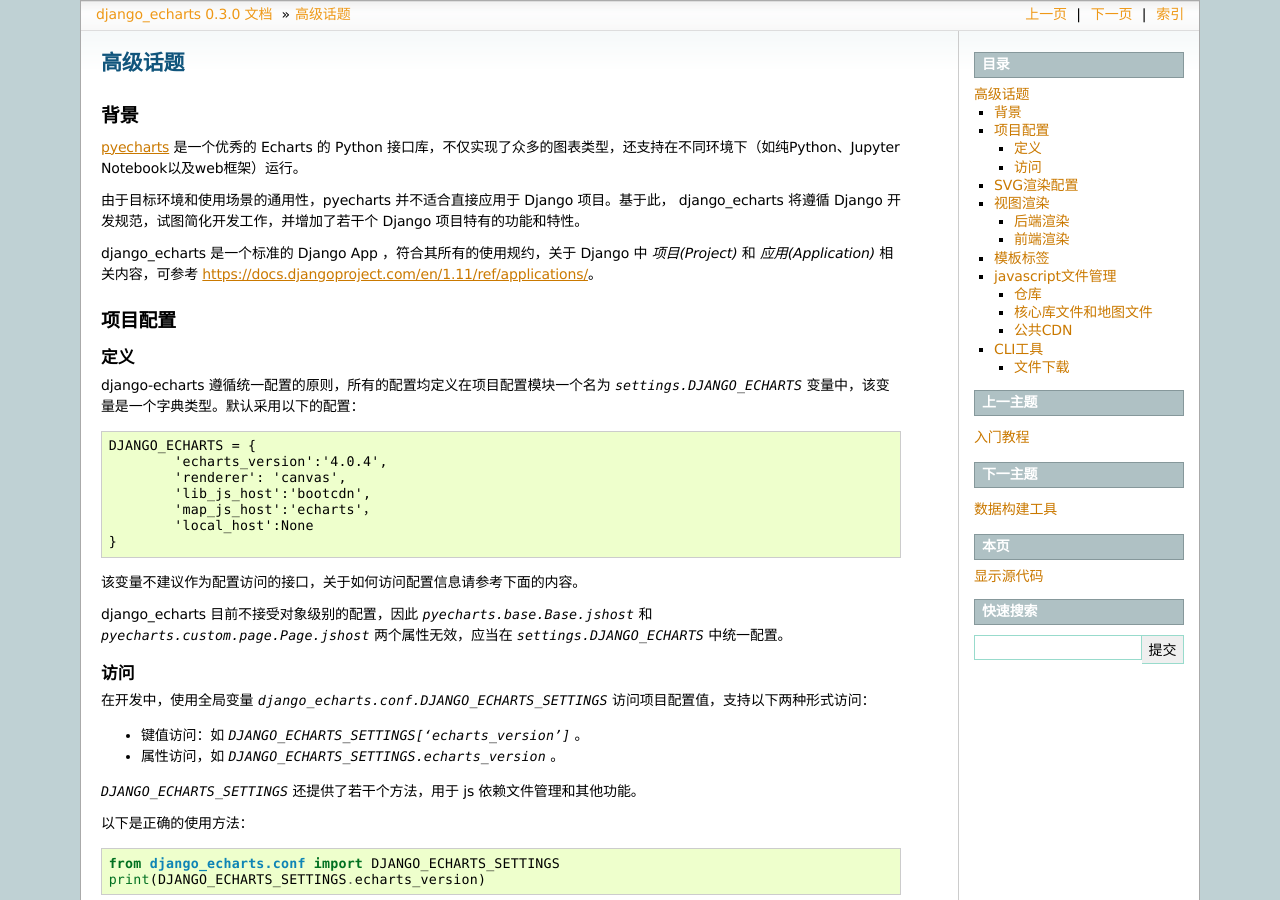
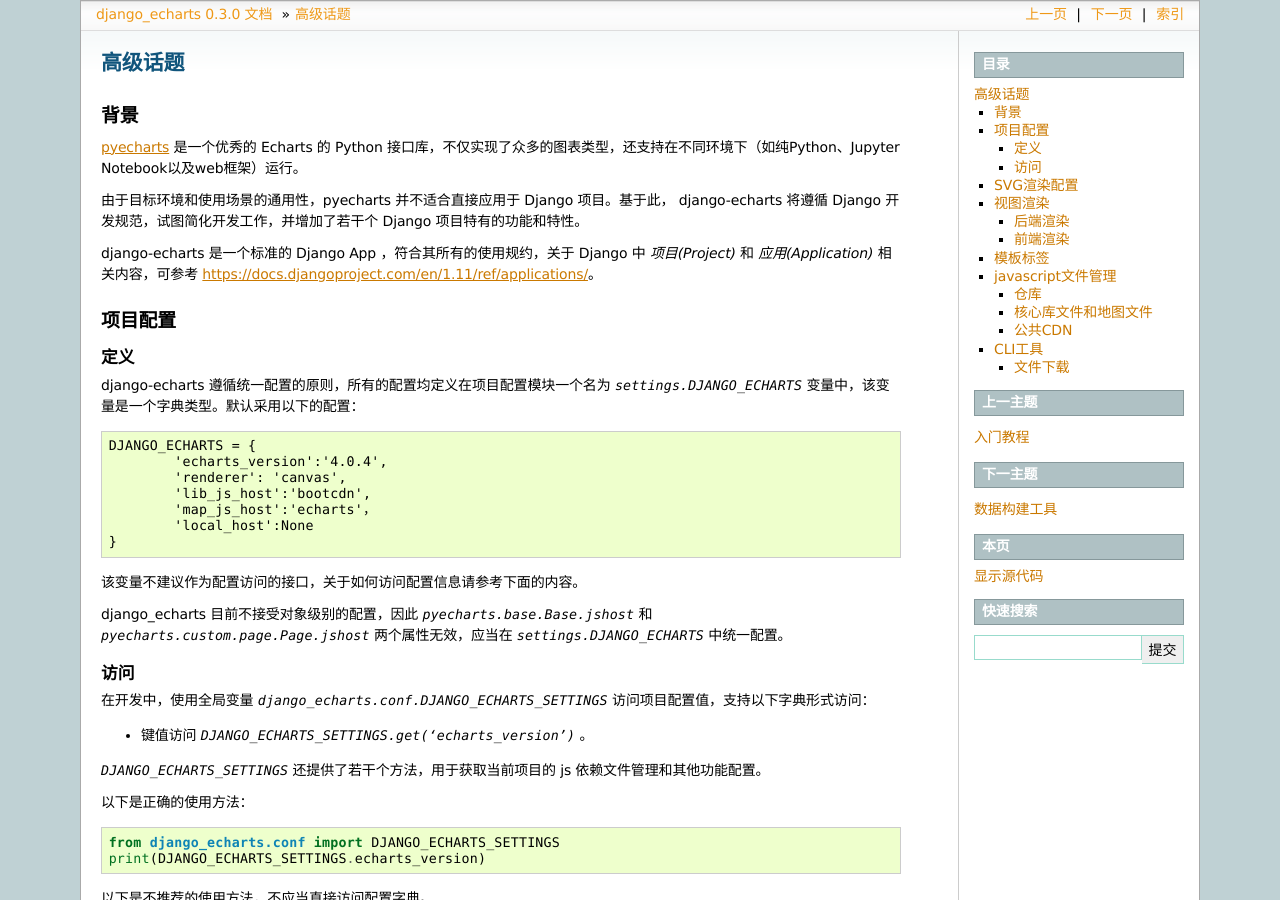
Before and after one commit to kinegratii/django-echarts, a Sphinx documentation site: the page built from docs/topics.rst, in a window 1280 px wide and 900 px high. Built offline with Sphinx 7.4.7, drawn with Linux system fonts in a browser that asks for light colours; some of the changed text lies outside the part shown.

Commit message:
Update docs

```diff
--- a/docs/development.rst
+++ b/docs/development.rst
@@ -22,7 +22,7 @@
 
 **Q: django_echarts 对于 pyecharts 有什么改造？**
 
-A：首先需要明确的一点的是： django_echarts 仅使用了 pyecharts 当中的图表构建模块。对 pyecharts 的运行环境和功能特性作了一定的调整，包括：
+A：首先需要明确的一点的是： django-echarts 仅使用了 pyecharts 当中的图表构建模块。对 pyecharts 的运行环境和功能特性作了一定的调整，包括：
 
 - jshost 不支持对象级别设置
 - javascript 标签渲染不支持内部嵌入方式
--- a/docs/topics.rst
+++ b/docs/topics.rst
@@ -8,9 +8,9 @@
 
 .. _pyecharts: https://github.com/pyecharts/pyecharts
 
-由于目标环境和使用场景的通用性，pyecharts 并不适合直接应用于 Django 项目。基于此， django_echarts 将遵循 Django 开发规范，试图简化开发工作，并增加了若干个 Django 项目特有的功能和特性。
+由于目标环境和使用场景的通用性，pyecharts 并不适合直接应用于 Django 项目。基于此， django-echarts 将遵循 Django 开发规范，试图简化开发工作，并增加了若干个 Django 项目特有的功能和特性。
 
-django_echarts 是一个标准的 Django App ，符合其所有的使用规约，关于 Django 中 *项目(Project)* 和 *应用(Application)* 相关内容，可参考 https://docs.djangoproject.com/en/1.11/ref/applications/。
+django-echarts 是一个标准的 Django App ，符合其所有的使用规约，关于 Django 中 *项目(Project)* 和 *应用(Application)* 相关内容，可参考 https://docs.djangoproject.com/en/1.11/ref/applications/。
 
 项目配置
 -------------
@@ -37,12 +37,11 @@
 访问
 ++++++
 
-在开发中，使用全局变量 `django_echarts.conf.DJANGO_ECHARTS_SETTINGS` 访问项目配置值，支持以下两种形式访问：
+在开发中，使用全局变量 `django_echarts.conf.DJANGO_ECHARTS_SETTINGS` 访问项目配置值，支持以下字典形式访问：
 
-- 键值访问：如 `DJANGO_ECHARTS_SETTINGS['echarts_version']` 。
-- 属性访问，如 `DJANGO_ECHARTS_SETTINGS.echarts_version` 。
+- 键值访问 `DJANGO_ECHARTS_SETTINGS.get('echarts_version')` 。
 
-`DJANGO_ECHARTS_SETTINGS` 还提供了若干个方法，用于 js 依赖文件管理和其他功能。
+`DJANGO_ECHARTS_SETTINGS` 还提供了若干个方法，用于获取当前项目的 js 依赖文件管理和其他功能配置。
 
 以下是正确的使用方法：
 
@@ -77,8 +76,8 @@
 ::
 
 	DJANGO_ECHARTS = {
-		'echarts_version':'4.0.4',
-		'renderer': 'svg'
+	    'echarts_version':'4.0.4',
+	    'renderer': 'svg'
 	}
 
 注意的是只有 echarts_version 大于 4 时，才可以使用 svg 渲染。django-echarts 并不会强制检查这一点，请使用者自行确认。
@@ -148,7 +147,7 @@
 模板标签
 ---------
 
-django_echarts 实现了与 pyecharts 相似的模板标签,均定义在 `django_echarts.templatetags.echarts` 包，按文档有两种方式导入以这些标签能够使用。
+django-echarts 实现了与 pyecharts 相似的模板标签,均定义在 `django_echarts.templatetags.echarts` 包，按文档有两种方式导入以这些标签能够使用。
 
 - 在每个模板文件使用 `{% laod echarts %}` 导入。
 - 添加标签目录到项目配置项 `TEMPLATES.OPTIONS.libraries`_ ，这样就无需在每个模板都使用 `load` 标签。
@@ -159,9 +158,7 @@
 
 .. image:: /_static/django-echarts-template-tags.png
 
-和 pyecharts 相比，这些标签函数有以下不同之处：
-
-- 不支持 `{% echarts_js_content *page %}` 形式调用。
+和 pyecharts 所使用的 Jinja2 模板不同的是， Django 模板不支持 Python 调用，因此不支持 `{% echarts_js_content *page %}` 形式调用。
 
 javascript文件管理
 --------------------
@@ -169,11 +166,11 @@
 仓库
 +++++++
 
-django_echarts 支持从多个地址引用 javascript 依赖文件，在引用某一个具体文件时，需指定仓库和文件名称两个值。
+django-echarts 支持从多个地址引用 javascript 依赖文件，在引用某一个具体文件时，需指定仓库和文件名称两个值。
 
 ::
 
-    django_echarts只支持外部链接方式，不支持内部嵌入方式。
+    django-echarts只支持外部链接方式，不支持内部嵌入方式。
 
 如下面两个 js 文件链接例子中， `https://cdn.bootcss.com/echarts/3.7.0/` 和 `/static/js/` 称之为仓库地址。
 
@@ -190,7 +187,7 @@
 核心库文件和地图文件
 +++++++++++++++++++++++++++++
 
-由于不同仓库提供的 js 不同，django_echarts 将相关其大致分为两类：
+由于不同仓库提供的 js 不同，django-echarts 将相关其大致分为两类：
 
 - 核心库文件(lib)
 - 地图文件(map)
@@ -293,7 +290,7 @@
 CLI工具
 --------
 
-django_echarts 提供了一个包含若干个命令的 CLI 工具，这些命令都是标准的 Django 管理命令，均定义在 `django_echarts.management.commands` 包下。
+django-echarts 提供了一个包含若干个命令的 CLI 工具，这些命令都是标准的 Django 管理命令，均定义在 `django_echarts.management.commands` 包下。
 
 你可以使用以下命令查看帮助信息。
 
--- a/docs/tutorial.rst
+++ b/docs/tutorial.rst
@@ -46,11 +46,13 @@
 ::
 
 	DJANGO_ECHARTS = {
-		'lib_js_host':'cdnjs'
+	    'echarts_version': '4.0.4',
+	    'lib_js_host':'cdnjs'
 	}
 
+由于不同 ECharts 版本会有一些功能和形式上的区别，建议自行指定某一个版本。
 
-或者全部采用默认值，更多可选值请参 API 文档。
+更多可选值请参 API 文档。
 
 3 编写视图类，模板页面和路由。
 
```
Also changed, not shown: other parts of docs/topics.rst (+1 -1 lines), README-EN.md (+1 -2 lines), README.md (+2 -1 lines).
